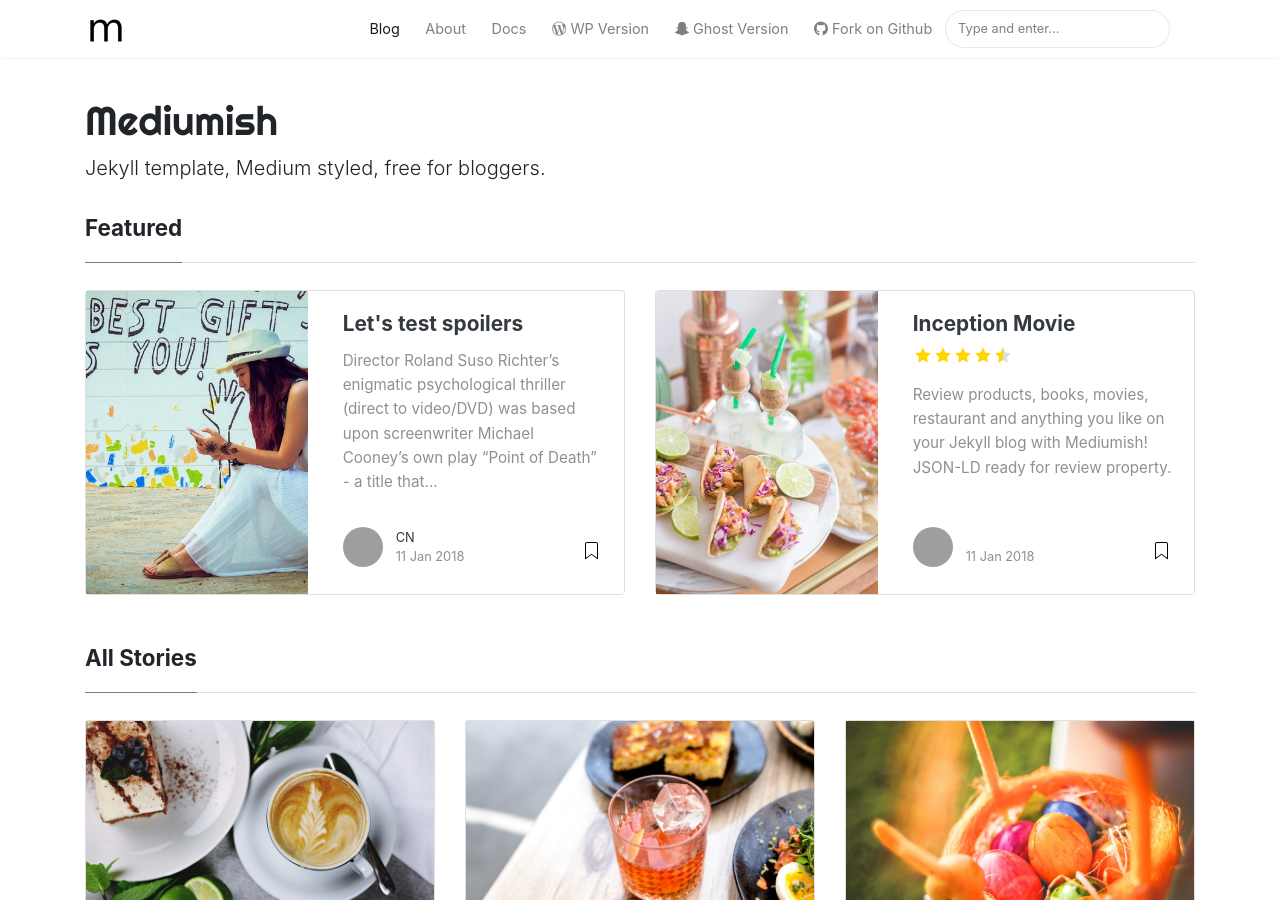
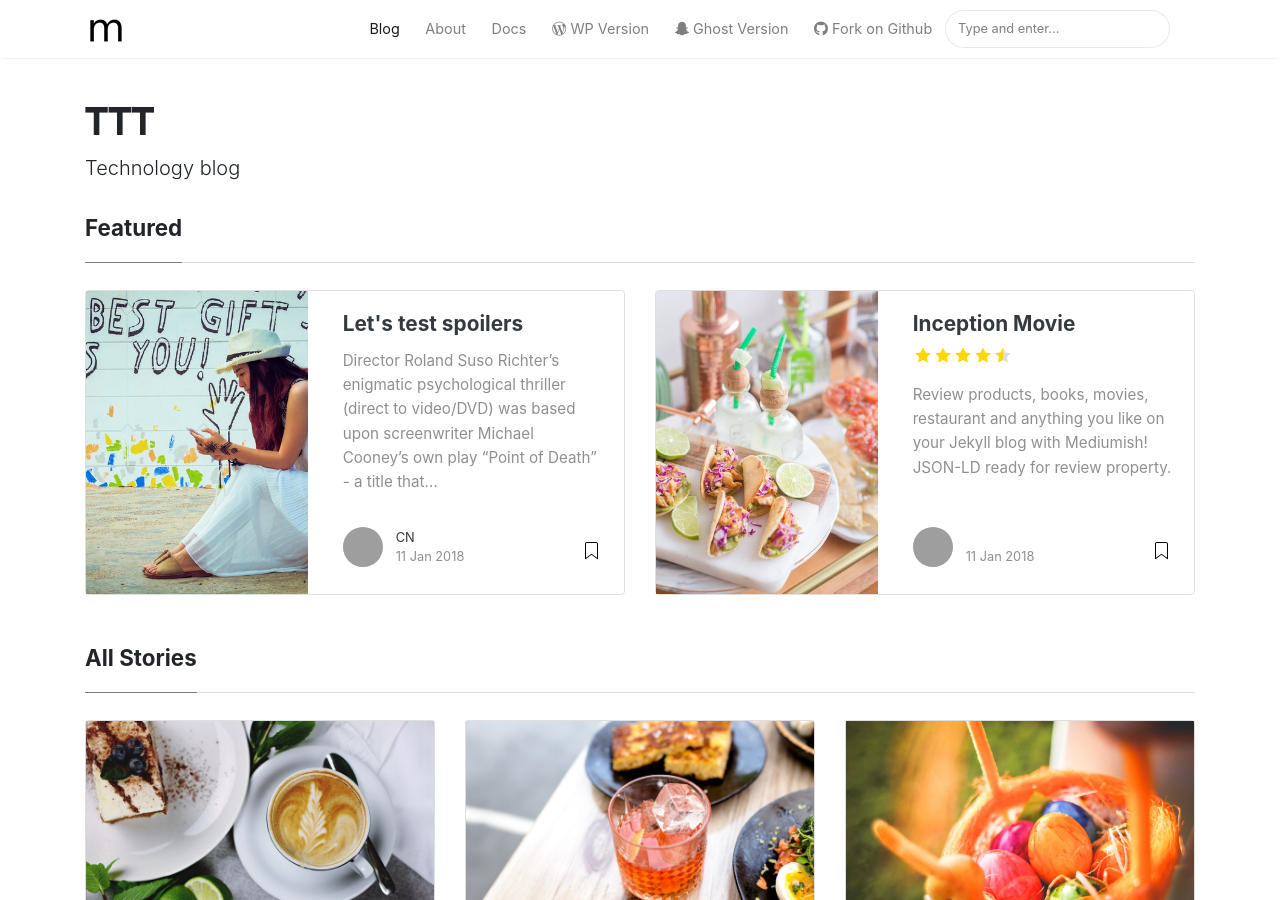
Before and after one commit to chandniverse/chandniverse.github.io, a Jekyll site: the page built from index.html, in a window 1280 px wide and 900 px high. Built offline with Jekyll 4.4.1, drawn with Linux system fonts in a browser that asks for light colours; nearby versions of some CDN libraries; the list of posts is cut into pages by our own code; some of the changed text lies outside the part shown; grey boxes are pictures that could not be loaded.

Commit message:
Update _config.yml

```diff
--- a/_config.yml
+++ b/_config.yml
@@ -1,11 +1,11 @@
 # Site
-name: "Mediumish"
-title: "Mediumish"
-description: "Jekyll template, Medium styled, free for bloggers."
+name: "TTT"
+title: "TTT"
+description: "Technology blog"
 logo: 'assets/images/logo.png'
 favicon: 'assets/images/logo.png'
-baseurl: /mediumish-theme-jekyll
-google_analytics: 'UA-46278016-1'
+baseurl: /
+#google_analytics: 'UA-46278016-1'
 disqus: 'demowebsite'
 mailchimp-list: 'https://wowthemes.us11.list-manage.com/subscribe/post?u=8aeb20a530e124561927d3bd8&amp;id=8c3d2d214b'
 include: ["_pages"]
```
